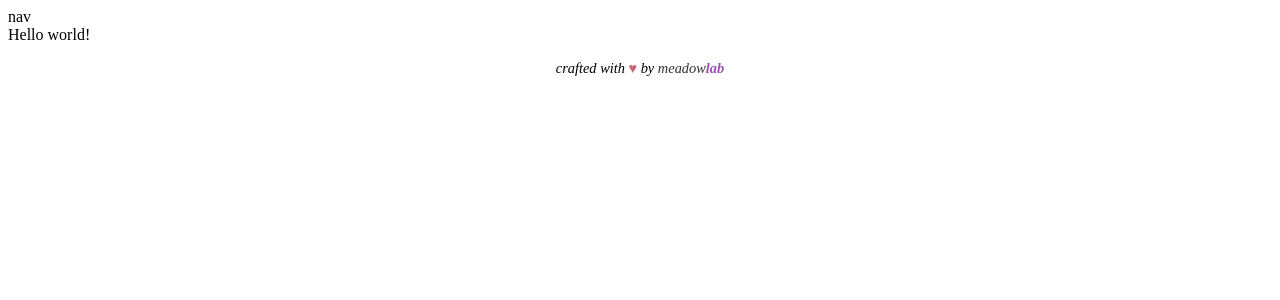
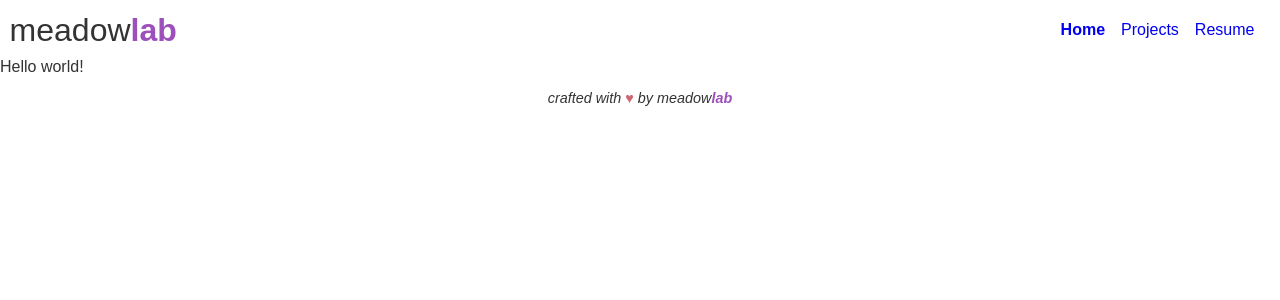
Before and after one commit to nicorobo/personal-site, a Gatsby app: page / in a window 1280 px wide. Shown: the top 300 px of the page. Built offline with nearby package versions, Linux system fonts and the light colour scheme.

Commit message:
Created nav component and style, added css-reset

```diff
--- a/package.json
+++ b/package.json
@@ -16,6 +16,7 @@
     "gatsby": "^2.1.37",
     "react": "^16.8.4",
     "react-dom": "^16.8.4",
+    "reset-css": "^4.0.1",
     "styled-components": "^4.1.3"
   },
   "devDependencies": {
--- /dev/null
+++ b/src/colors.js
@@ -0,0 +1,3 @@
+const primaryBrand = '#9d50bb'
+const primaryText = '#333'
+export { primaryBrand, primaryText }
--- a/src/components/Footer.js
+++ b/src/components/Footer.js
@@ -15,7 +15,7 @@ const Footer = styled.footer`
   padding: 1rem 0 0.3rem 0;
   text-align: center;
   font-size: 0.9rem;
-  font-weight: lighter;
+  font-weight: 200;
   font-style: italic;
 `
 const Heart = styled.span`
--- a/src/components/Nav.js
+++ b/src/components/Nav.js
@@ -1,19 +1,63 @@
-import React, { Component } from 'react';
-import { prefixLink } from 'gatsby-helpers'
-import { Link, IndexLink } from 'react-router';
+import React from 'react'
+import { Link } from 'gatsby'
+import styled from 'styled-components'
+import { primaryBrand, primaryText } from '../colors'
 
-export default class Nav extends Component {
-	render() {
-		return (
-			<nav className="site-nav">
-				<IndexLink to={prefixLink('/')} className="nav-brand">meadow<span>lab</span></IndexLink>
-				<ul className="nav-link-list">
-					<li className="nav-link"><IndexLink activeClassName='active' to={prefixLink('/')}>Home</IndexLink></li>
-					<li className="nav-link"><Link activeClassName='active' to={prefixLink('/projects/')}>Projects</Link></li>
-					<li className="nav-link"><Link activeClassName='active' to={prefixLink('/articles/')}>Articles</Link></li>
-					<li className="nav-link"><Link activeClassName='active' to={prefixLink('/resume/')}>Resume</Link></li>
-				</ul>
-			</nav>
-		)
-	}
-}
+export default () => (
+  <Nav>
+    <BrandLink to="/">
+      meadow<span>lab</span>
+    </BrandLink>
+    <Space />
+    <Links>
+      <NavLink activeClassName="active" to="/">
+        Home
+      </NavLink>
+      <NavLink activeClassName="active" to="/projects">
+        Projects
+      </NavLink>
+      <NavLink activeClassName="active" to="/resume">
+        Resume
+      </NavLink>
+    </Links>
+  </Nav>
+)
+
+const Nav = styled.nav`
+  display: flex;
+  height: 40px;
+  //   border: 1px solid black;
+  margin: 0.6rem;
+`
+const BrandLink = styled(Link)`
+  display: flex;
+  align-items: center;
+  font-size: 2rem;
+  font-weight: 300;
+  text-decoration: none;
+  color: ${primaryText};
+  span {
+    font-weight: bold;
+    color: ${primaryBrand};
+  }
+`
+const Space = styled.div`
+  flex-grow: 1;
+`
+const Links = styled.div`
+  display: flex;
+  align-items: center;
+  margin-right: 1rem;
+`
+const NavLink = styled(Link)`
+  margin-right: 1rem;
+  margin-bottom: 0;
+  font-weight: lighter;
+  text-decoration: none;
+  &:last-child {
+    margin-right: 0;
+  }
+  &.active {
+    font-weight: bold;
+  }
+`
--- a/src/components/Page.js
+++ b/src/components/Page.js
@@ -1,13 +1,18 @@
 import React from 'react'
+import styled from 'styled-components'
 import Footer from './Footer'
-import styled from 'styled-components'
+import Nav from './Nav'
+import 'reset-css'
 
 export default ({ children }) => (
   <Container>
-    <nav>nav</nav>
+    <Nav />
     {children}
     <Footer />
   </Container>
 )
 
-const Container = styled.div``
+const Container = styled.div`
+  font-family: Avenir, 'Muli', sans-serif;
+  color: #333;
+`
--- a/src/pages/party.js
+++ /dev/null
@@ -1,3 +0,0 @@
-import React from 'react'
-
-export default () => <div>Party</div>
```
Also changed, not shown: src/pages/projects.js (added, +8 -0 lines), src/pages/resume.js (added, +8 -0 lines), 1 other file (tests, documents, lock files or other folders).
